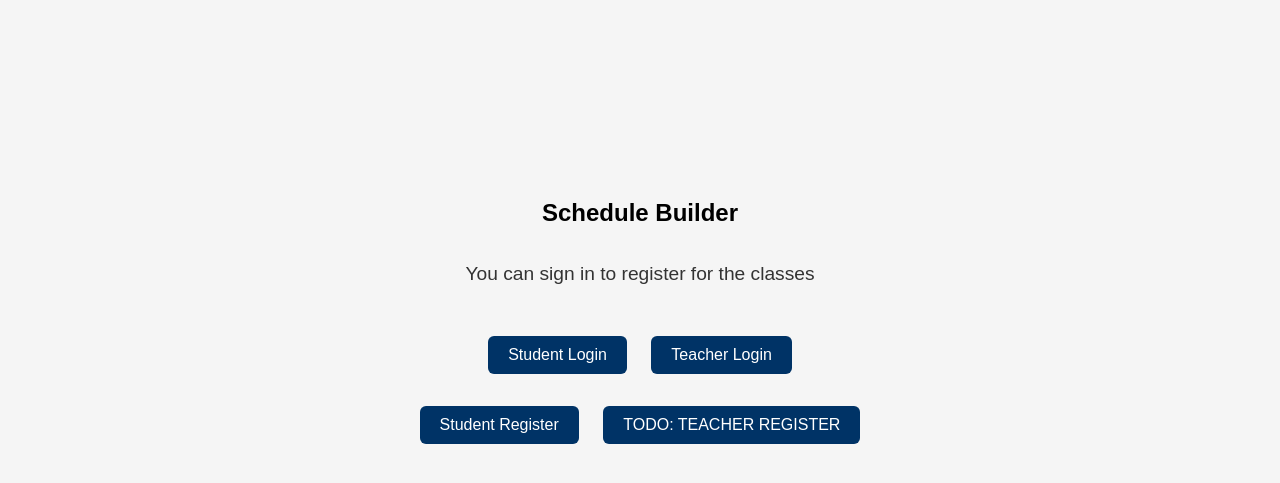
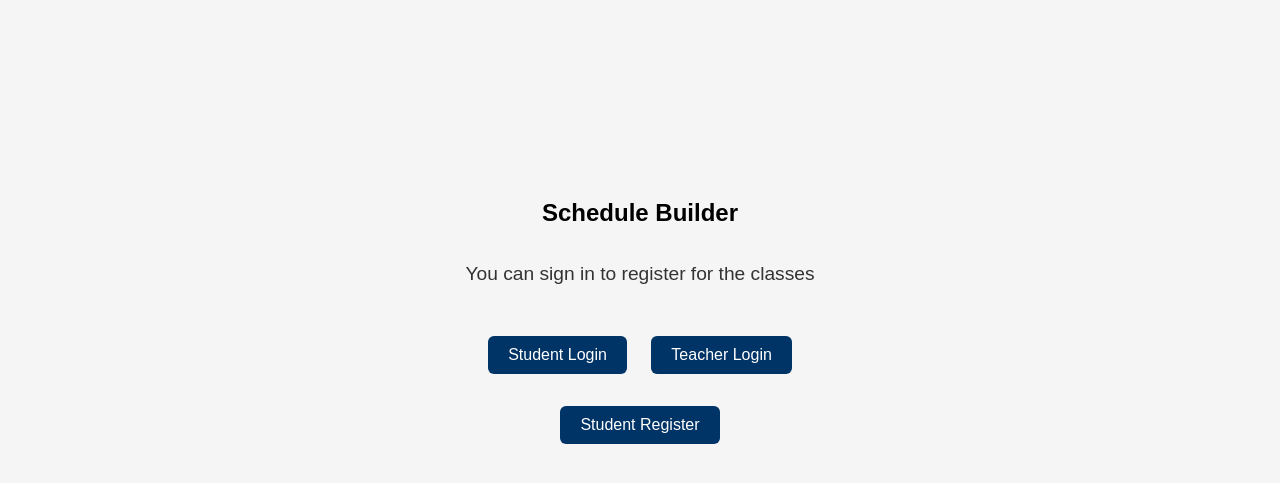
Before and after one commit to asamadifard/sdev255_final_project_group2-_backend, a plain HTML site: page index.html in a window 1280 px wide. Shown: the part 55-538 px from the top of the page. Drawn offline with Linux system fonts and the light colour scheme.

Commit message:
Update index.html

```diff
--- a/index.html
+++ b/index.html
@@ -29,7 +29,6 @@
   </div>
   <div class="login-buttons">
     <a href="student-register.html"><button class="home-btn">Student Register</button></a>
-    <a href="index.html"><button class="home-btn">TODO: TEACHER REGISTER</button></a>
   </div>
 </main>
 
```
